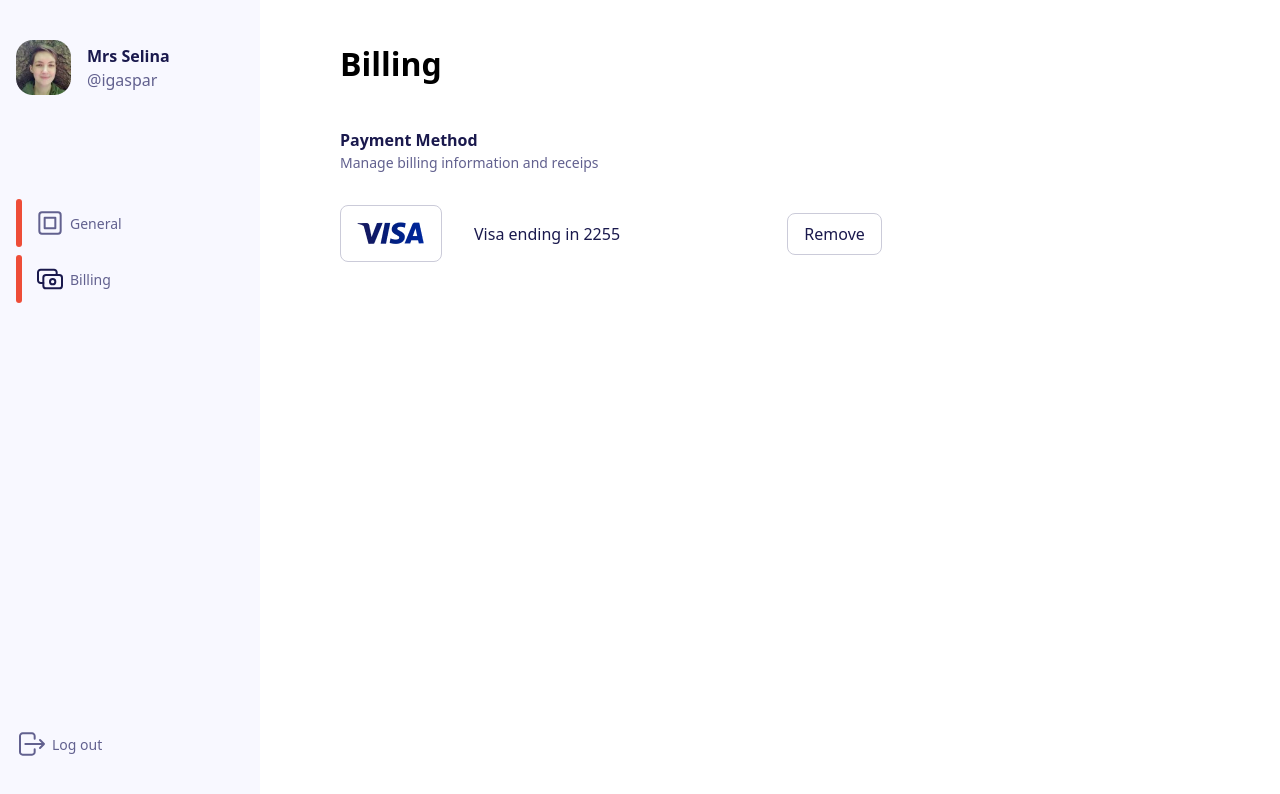
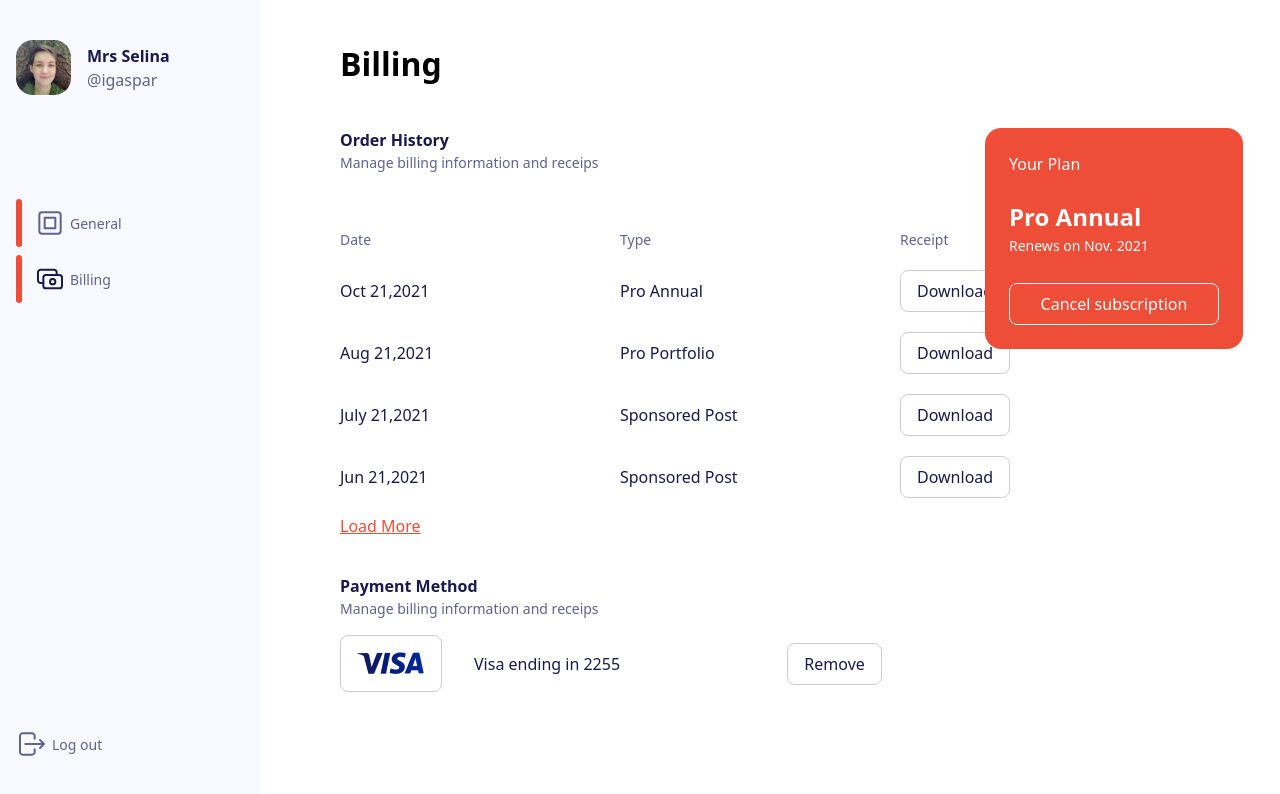
Before and after one commit to Fomonyuytar-Joseph/coding-interview, a Next.js app: page / in a window 1280 px wide. Shown: the top 794 px of the page. Built offline with nearby package versions, Linux system fonts and the light colour scheme.

Commit message:
feat:add add receipt table

```diff
--- /dev/null
+++ b/components/billing/receiptTable/ReceiptDataRows.tsx
@@ -0,0 +1,22 @@
+import React from 'react'
+import Button from '../../buttons/Button';
+
+interface ReceiptDataRowsProps{
+    date:string;
+    type:string;
+}
+const ReceiptDataRows = ({date,type}:ReceiptDataRowsProps) => {
+return (
+    <div className="grid grid-cols-12 gap-[70px] items-center  py-2 mb-1   rounded-[8px] text-[16px] font-medium text-darkBlueColor">
+      <div className="col-span-4 ">{date} 21,2021</div>
+
+      <div className="col-span-4">{type}</div>
+
+      <div className="col-span-4">
+        <Button>Download</Button>
+      </div>
+    </div>
+  );
+}
+
+export default ReceiptDataRows
--- /dev/null
+++ b/components/billing/receiptTable/ReceiptHeading.tsx
@@ -0,0 +1,22 @@
+import React from 'react'
+
+const ReceiptHeading = () => {
+  return (
+    <div className="grid grid-cols-12 gap-[70px]  text-[14px] text-lightGray font-medium mb-3 ">
+      <div className="col-span-4">
+        <h3>Date</h3>
+      </div>
+      <div className="col-span-4">
+        <h3>Type</h3>
+      </div>
+      <div className="col-span-4">
+        <h3>Receipt</h3>
+      </div>
+
+
+
+    </div>
+  );
+}
+
+export default ReceiptHeading
--- /dev/null
+++ b/components/billing/receiptTable/ReceiptTable.tsx
@@ -0,0 +1,42 @@
+import React from 'react'
+import Button from '../../buttons/Button';
+import ReceiptDataRows from './ReceiptDataRows';
+import ReceiptHeading from './ReceiptHeading';
+
+const ReceiptTable = () => {
+    const ReceiptInfos = [
+      {
+        date: "Oct",
+        type: "Pro Annual",
+      },
+      {
+        date: "Aug",
+        type: "Pro Portfolio",
+      },
+      {
+        date: "July",
+        type: "Sponsored Post",
+      },
+      {
+        date: "Jun",
+        type: "Sponsored Post",
+      },
+    ];
+  return (
+    <div>
+      <ReceiptHeading />
+
+      {
+        ReceiptInfos.map((ReceiptInfo,index)=>(
+            <ReceiptDataRows date={ReceiptInfo.date} type={ReceiptInfo.type}/>
+        ))
+      }
+
+      <div className='mt-2'>
+        <p className='text-[16px] font-medium text-primary underline' >Load More</p>
+      </div>
+    </div>
+  );
+}
+
+export default ReceiptTable
--- a/pages/index.tsx
+++ b/pages/index.tsx
@@ -2,6 +2,7 @@ import type { NextPage } from "next";
 import Head from "next/head";
 import BillingSection from "../components/billing/BillingSection";
 import SubscriptionCard from "../components/billing/card/SubscriptionCard";
+import ReceiptTable from "../components/billing/receiptTable/ReceiptTable";
 import Button from "../components/buttons/Button";
 import styles from "../styles/Home.module.css";
 
@@ -21,10 +22,27 @@ const Home: NextPage = () => {
         </div>
 
         <div className="">
-          <div className=" w-[90%]">
+          <div className="w-full grid grid-cols-12  ">
+            <div className="w-full    col-span-9">
+              <div className="mb-14">
+                <BillingSection title="Order History" />
+              </div>
+
+              <div className="w-[85%] ">
+                <ReceiptTable />
+              </div>
+
+            </div>
+
+            <div className="w-full col-span-3">
+              <SubscriptionCard />
+            </div>
+          </div>
+
+          <div className=" w-[90%] mt-9">
             <BillingSection title="Payment Method" />
 
-            <div className="flex justify-between items-center w-[70%] mt-8">
+            <div className="flex justify-between items-center w-[70%] mt-4">
               <div className="flex items-center gap-8">
                 <div>
                   <Button>
```
